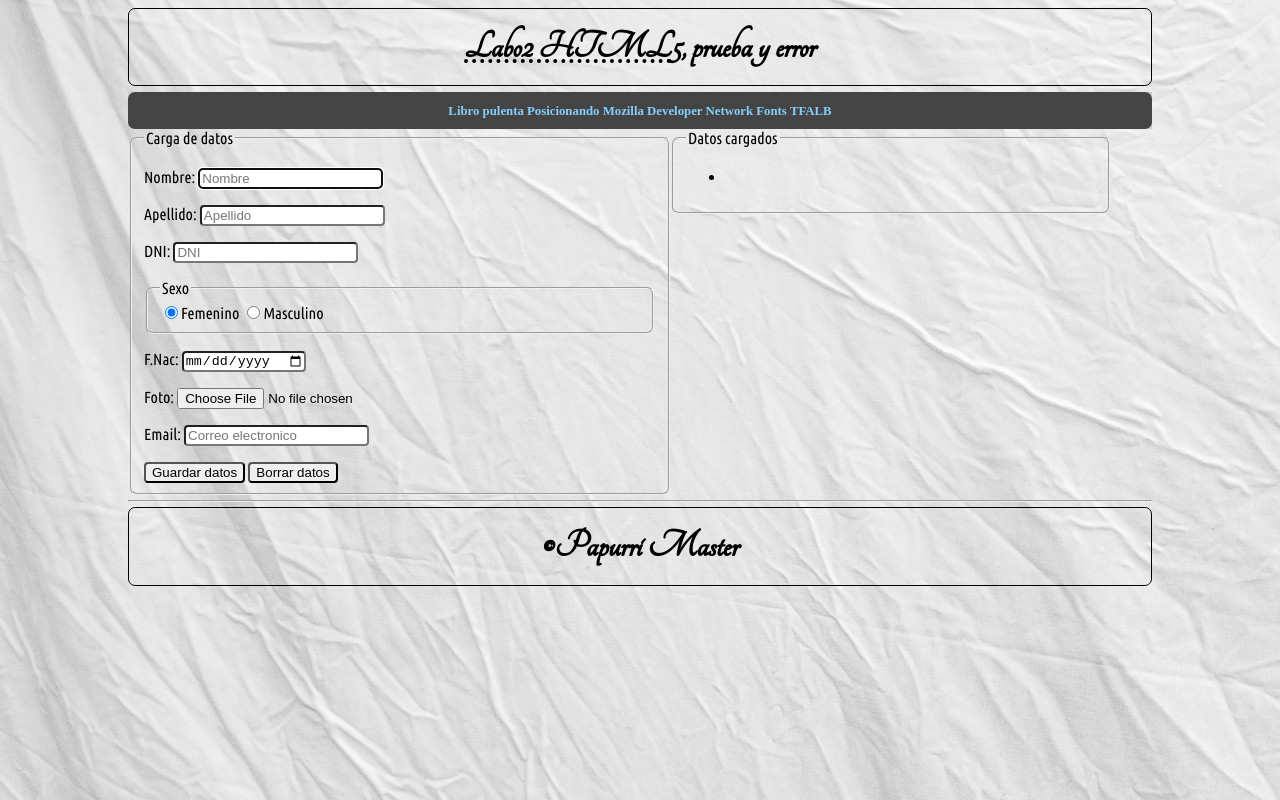
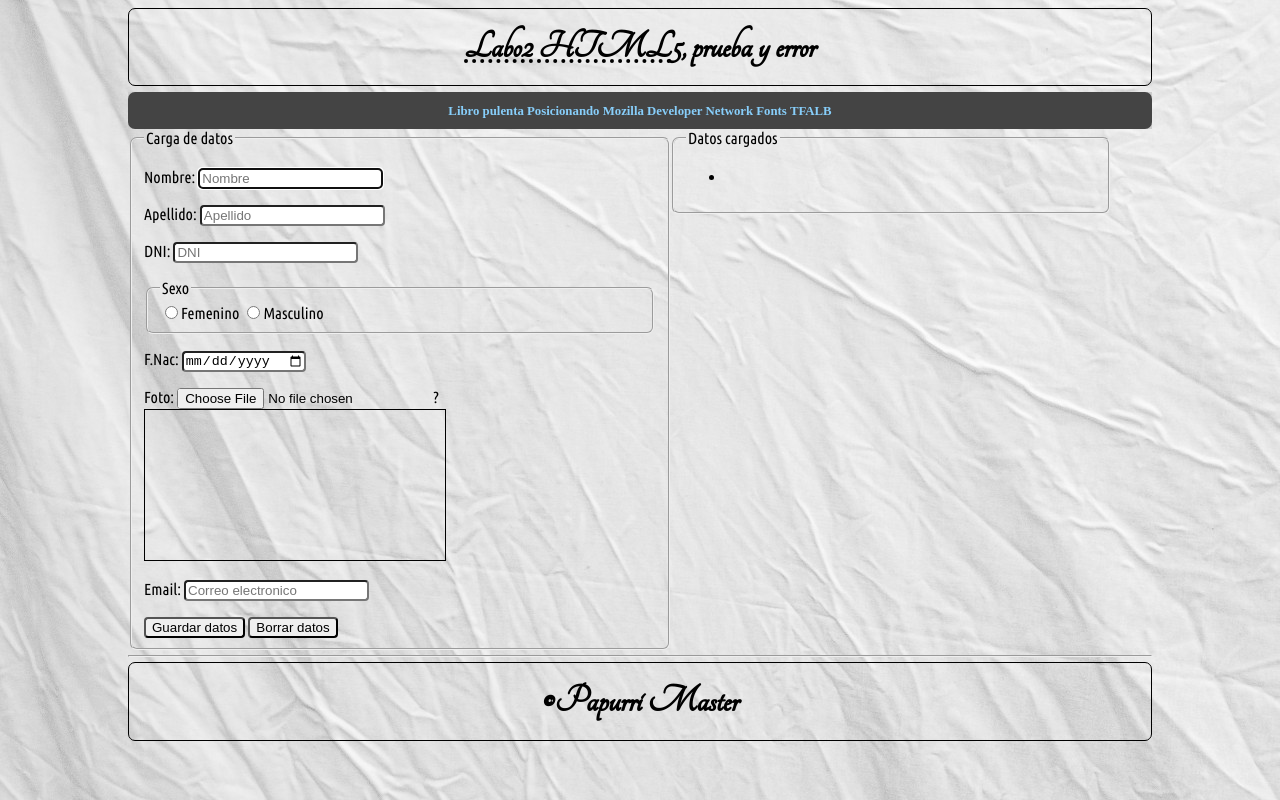
Before and after one commit to cogorcho/Labo2Html-2016, a plain HTML site: page index.html in a window 1280 px wide. Both pictures are taken after a click on the button "Guardar datos". Drawn offline with Linux system fonts and the light colour scheme.

Commit message:
Mas functionality y ahora con seleccion de fotos y muestra en pantalla. Todo local

```diff
--- a/index.html
+++ b/index.html
@@ -50,7 +50,12 @@
 			</p>
 			<p>
 				<label>Foto: <label>
-				<input type="file" required="true" name="foto" id="ifoto" title="">
+				<!--<input type="file" required="true" name="foto" id="ifoto" title="">-->
+				<!--<input type="file" id="files" name="files[]" multiple />-->
+				<input type="file" id="ifoto" name="foto" title=" "  />
+				<label id='ilabelFile'></label>
+				<!--<output id="list"></output>-->
+				<canvas id="icanvas" name="canvas" style="border: 1px solid black;">Your Browser does not support canvas</canvas>
 			</p>
 			<p>
 				<label>Email: <label>
@@ -77,6 +82,7 @@
 </body>
 <!--<script src="js/datos.js"></script>-->
 <script src="js/localStorage.js"></script>
+<script src="js/files.js"></script>
 <script src="js/screen.js"></script>
 <script src="js/links.js"></script>
 </html>
--- /dev/null
+++ b/js/files.js
@@ -0,0 +1,30 @@
+let canvas = () => document.getElementById('icanvas')
+let canvasContext = (canvas) => canvas.getContext('2d')
+let image = () => new Image();
+let fileReader = () => new FileReader()
+
+let handleFileSelect = (evt) => renderImage(evt.target.files[0], fileReader(), image(), canvasContext(canvas()), canvas())
+
+document.getElementById('ifoto').addEventListener('change', handleFileSelect, false);
+
+let renderImage = (file, fileReader, image, context, canvas) => {
+    fileReader.onload = function(event) {
+        image.src = event.target.result;
+        image.onload = function() {
+            context.drawImage(image, 0, 0, image.width, image.height, 0, 0, canvas.width, canvas.height);
+        }
+    }
+    // when the file is read it triggers the onload event above.
+    fileReader.readAsDataURL(file);
+}
+
+let clearCanvas = (canvas) => {
+    canvasContext(canvas).save();
+
+    // Use the identity matrix while clearing the canvas
+    canvasContext(canvas).setTransform(1, 0, 0, 1, 0, 0);
+    canvasContext(canvas).clearRect(0, 0, canvas.width, canvas.height);
+
+    // Restore the transform
+    canvasContext(canvas).restore();
+}
--- a/js/links.js
+++ b/js/links.js
@@ -16,13 +16,20 @@ let li = (link) => {
 
 let ul = (li) => document.getElementById('lista-de-datos').appendChild(li)
 
-let fEvent = (ev) =>  loadScreen(dataInputs(),readItem(storage(), ev.toElement.hash.replace('#','')))
+let fEvent = (ev) =>  loadScreen(dataInputs() ,readItem(storage(), ev.toElement.hash.replace('#','')))
 
-let loadScreen = (elems, data) => elems.map( elem => loadElement(elem, data[elem.name]))
+let loadScreen = (elems, data) => {
+    resetValues(dataInputs());
+    elems.map( elem => loadElement(elem, data[elem.name]))
+}
+
+let setFileLabel = (label, fname) => (fname !== undefined) ? label.innerHTML = fname: label.innerHTML = '?'
 
 let loadElement = (elem, val) =>  {
     if (elem.type.match(/text|email|date/))
         loadText(elem,val)
+    if (elem.type.match(/file/))
+        loadFile(elem, val)
     if (elem.type.match(/radio/) && elem.value === val)
         loadRadio(elem,val)
 }
@@ -31,6 +38,8 @@ let loadText = (elem, val) => elem.value = val
 
 let loadRadio = (elem, val) => { (elem.value === val) ?  elem.checked = true : elem.checked = false }
 
+let loadFile = (elem, val) => { elem.files[0] = val; elem.title = val; setFileLabel(fileLabel(), val)}
+
 let loadLinks = (keys) => keys.map(key => ul(li(link(readItem(storage(),key), textNode(readItem(storage(),key)),fEvent))))
 
 loadLinks(getKeys(storage()))
--- a/js/screen.js
+++ b/js/screen.js
@@ -1,34 +1,51 @@
 let inputsH = () => { return Array.prototype.slice.call(document.getElementsByTagName('input')); }
 
 let dataInputs = () => { return Array.prototype.slice.call(document.getElementsByTagName('input'))
-                        .filter(input => input.type.match(/text|email|date|radio/)) }
+                        .filter(input => input.type.match(/text|email|radio|file|date/)) }
+
+let textInputs = () => { return Array.prototype.slice.call(document.getElementsByTagName('input'))
+                        .filter(input => input.type.match(/text/)) }
+
+let radioInputs = () => { return Array.prototype.slice.call(document.getElementsByTagName('input'))
+                        .filter(input => input.type.match(/radio/) && input.checked) }
+
+let emailInputs = () => { return Array.prototype.slice.call(document.getElementsByTagName('input'))
+                        .filter(input => input.type.match(/email/)) }
+
+let dateInputs = () => { return Array.prototype.slice.call(document.getElementsByTagName('input'))
+                        .filter(input => input.type.match(/date/)) }
+
+let fileInputs = () => { return Array.prototype.slice.call(document.getElementsByTagName('input'))
+                        .filter(input => input.type.match(/file/)) }
 
 let btnInputs = () => { return Array.prototype.slice.call(document.getElementsByTagName('input'))
-                .filter( input => input.type === 'button')
-                .map( elem => elem.addEventListener('click', eval(elem.name))) }
+                .filter( input => input.type.match(/button/)) }
 
-let textInputs = (inputs) => inputs.map( input =>
-                                    input.type == 'radio' ? input.checked ?
-                                    { 'name' : input.name, 'value' : input.value } : null :
-                                    { 'name' : input.name, 'value' : input.value } )
-                            .filter ( element => element != null )
+let btnInputsEvents = (btns) => btns.map( btn => btn.addEventListener('click', eval(btn.name)))
+
+let allInputs = (txt, rad, fil, ema, dat) => txt.concat(rad).concat(fil).concat(ema).concat(dat);
+
+let AllInputs = () => textInputs().concat(radioInputs()).concat(fileInputs()).concat(emailInputs()).concat(dateInputs());
 
 let screenData = (input) => input.reduce( (a,b) => {
-        if (b.type === 'radio' && b.checked)
-             a[b.name] = b.value
-        if (b.type !== 'radio')
+        if (b.type.match(/radio/) && b.checked)
+                a[b.name] = b.value
+        if (b.type.match(/text|date|email/))
                 a[b.name] = b.value;
+        if (b.type.match(/file/) && b.files[0] !== undefined) {
+                a[b.name] = b.files[0].name;
+        }
         return  a;}, {});
 
 let guardar = () => {
-        addItem(storage(),screenData(dataInputs()));
+        addItem(storage(),screenData(allInputs(textInputs(), radioInputs(), fileInputs(), emailInputs(), dateInputs())));
         clearLinks();
         loadLinks(getKeys(storage()));
         resetValues(dataInputs());
 }
 
 let borrar = () => {
-        deleteItem(storage(),screenData(dataInputs()).dni);
+        deleteItem(storage(),screenData(allInputs(textInputs(), radioInputs(), fileInputs(), emailInputs(), dateInputs())).dni);
         clearLinks();
         loadLinks(getKeys(storage()));
         resetValues(dataInputs());
@@ -40,6 +57,13 @@ let clearLinks = () => {
         ulist.map( li => theUl.removeChild(li))
 }
 
-let resetValues = (items) => { items.map( item => item.value = '') ; items[0].focus();  }
+let resetValues = (items) => {
+        items.map( item => item.type === 'radio' ? item.checked = false: item.value = '');
+        clearCanvas(canvas());
+        fileLabel().innerHTML = '?';
+        items[0].focus();
+}
 
-btnInputs()
+let fileLabel = () => document.getElementById('ilabelFile')
+
+btnInputsEvents(btnInputs())
```
